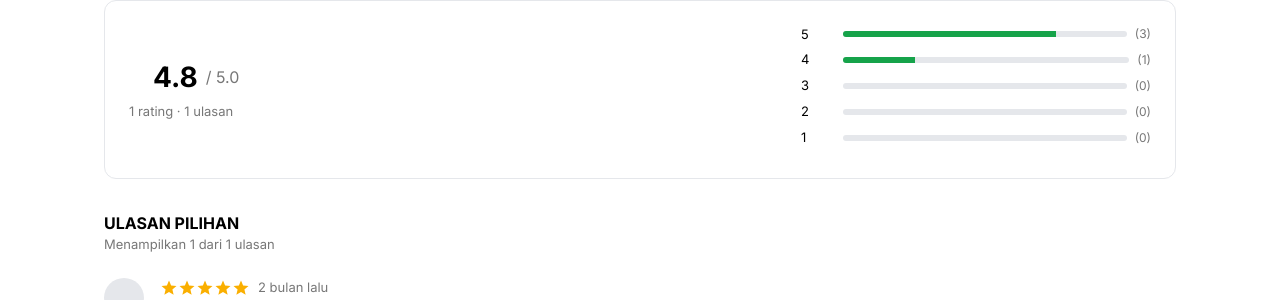
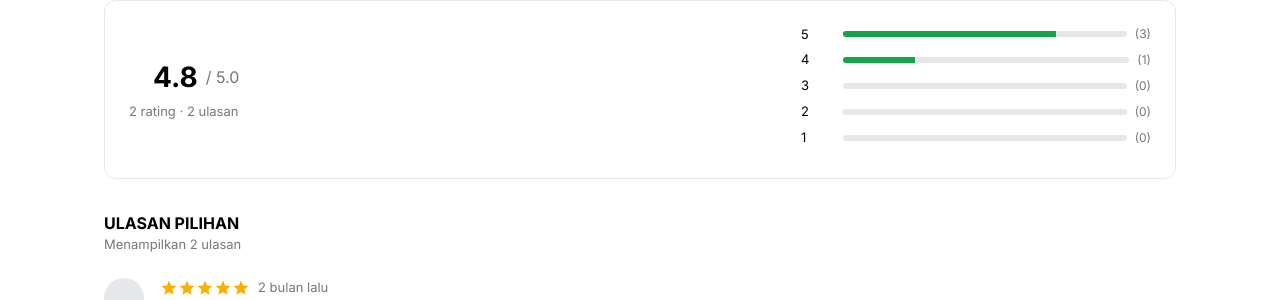
Before and after one commit to Leon080306/Tubes-RPL-ShopTok, a React (Vite) app: page /product/1 in a window 1280 px wide. Shown: the part 956-1256 px from the top of the page. Built offline with nearby package versions, Linux system fonts and the light colour scheme; some icons are missing.

Commit message:
comment section commit

```diff
--- a/src/pages/ProductPage/ProductPage.tsx
+++ b/src/pages/ProductPage/ProductPage.tsx
@@ -337,7 +337,7 @@ export default function ProductPage() {
                         </Typography> */}
 
                         <Typography fontSize={13} color="#777" mt={0.5}>
-                            1 rating · 1 ulasan
+                            2 rating · 2 ulasan
                         </Typography>
                     </Box>
 
@@ -413,7 +413,7 @@ export default function ProductPage() {
                     <Box>
                         <Typography fontWeight={700}>ULASAN PILIHAN</Typography>
                         <Typography fontSize={13} color="#777">
-                            Menampilkan 1 dari 1 ulasan
+                            Menampilkan 2 ulasan
                         </Typography>
                     </Box>
                 </Box>
```
